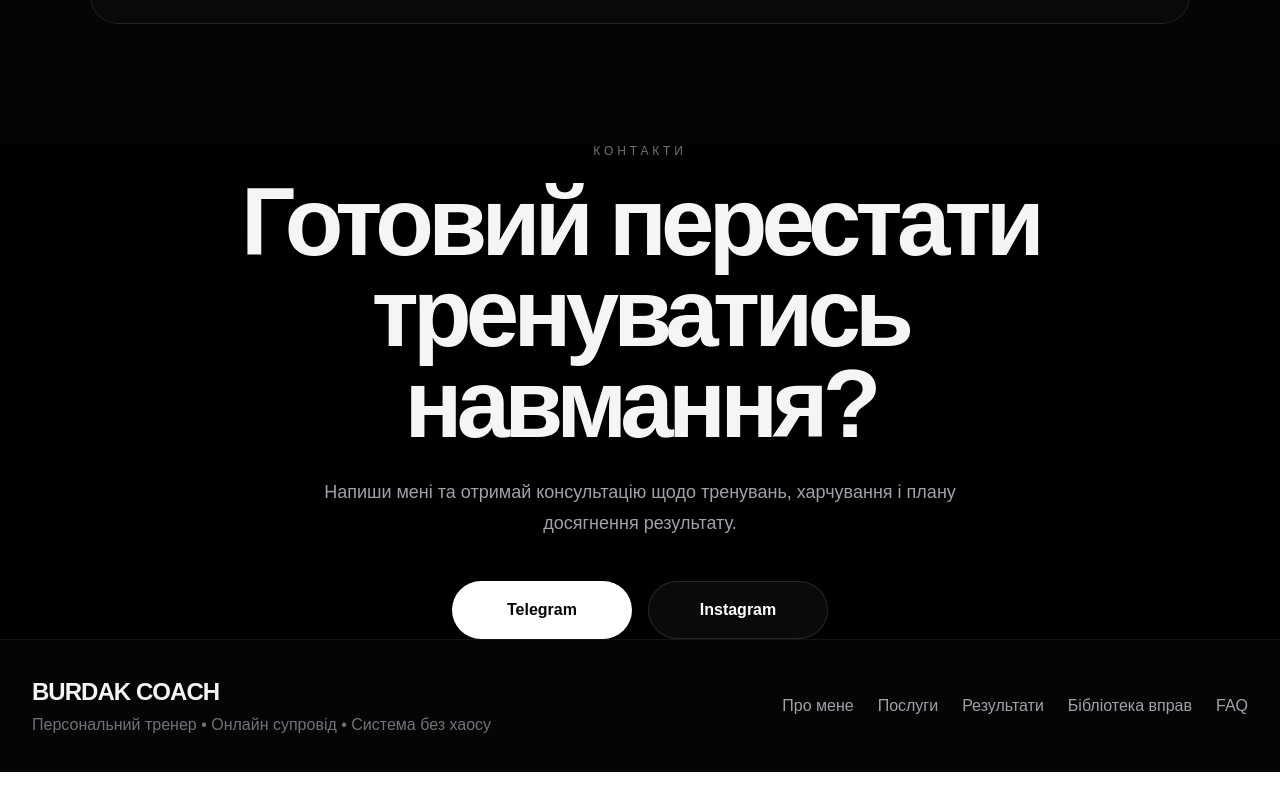
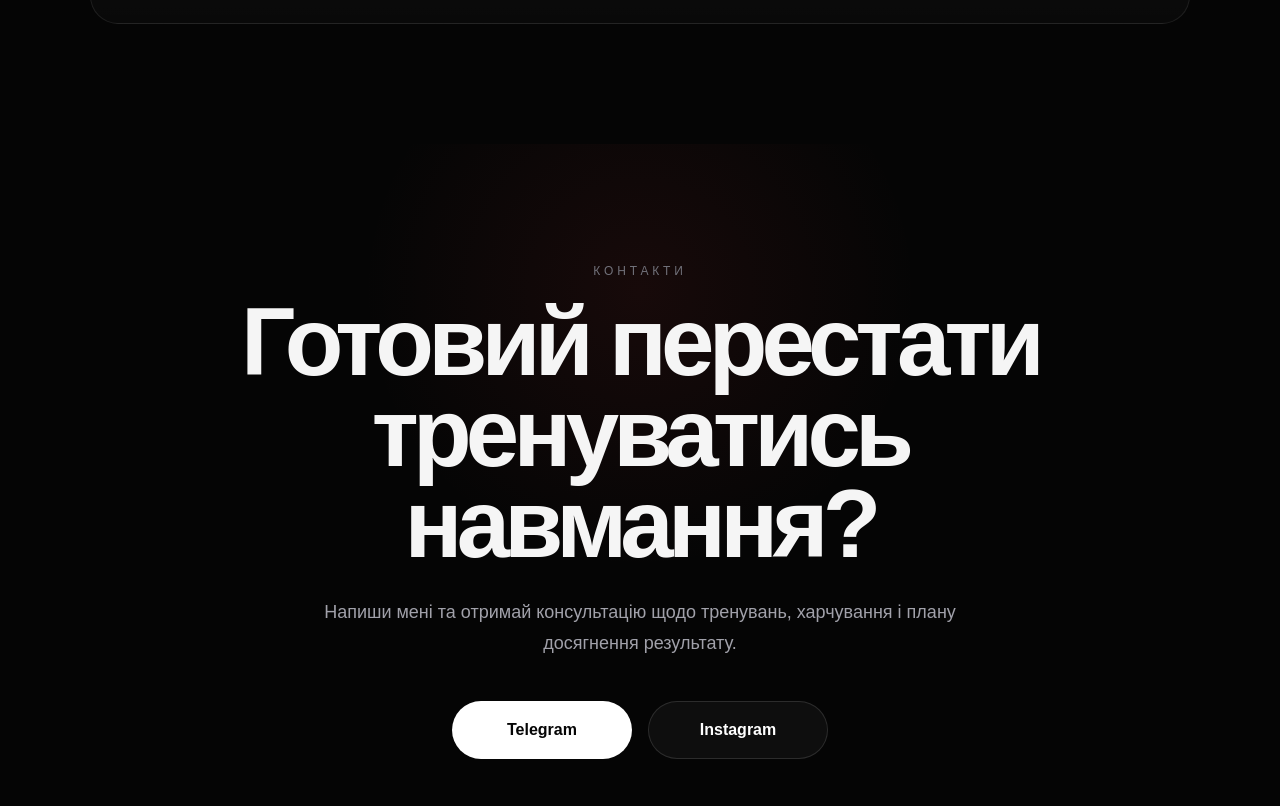
Before and after one commit to burdakcoach/burdak-site, a Next.js app: page / in a window 1280 px wide. Shown: the part 6454-7260 px from the top of the page. Before the commit the page ends 7226 px from the top, so only its background shows below. Built offline with nearby package versions, Linux system fonts and the light colour scheme.

Commit message:
одано стилі для секції контактів

```diff
--- a/app/globals.css
+++ b/app/globals.css
@@ -1200,6 +1200,18 @@ main {
     font-size: 14px;
   }
 }
+.contactsSection {
+  padding: 120px 32px;
+  background:
+    radial-gradient(circle at 50% 20%, rgba(239, 68, 68, 0.08), transparent 32%),
+    #050505;
+}
+
+.contactsContainer {
+  width: 100%;
+  max-width: 900px;
+  margin: 0 auto;
+}
 
 .contactsTitle {
   max-width: 1000px;
@@ -1260,6 +1272,12 @@ main {
   color: #050505;
 }
 
+@media (max-width: 620px) {
+  .contactsSection {
+    padding: 90px 20px;
+  }
+}
+
 .libraryTags a {
   padding: 12px 18px;
   border-radius: 999px;
```
